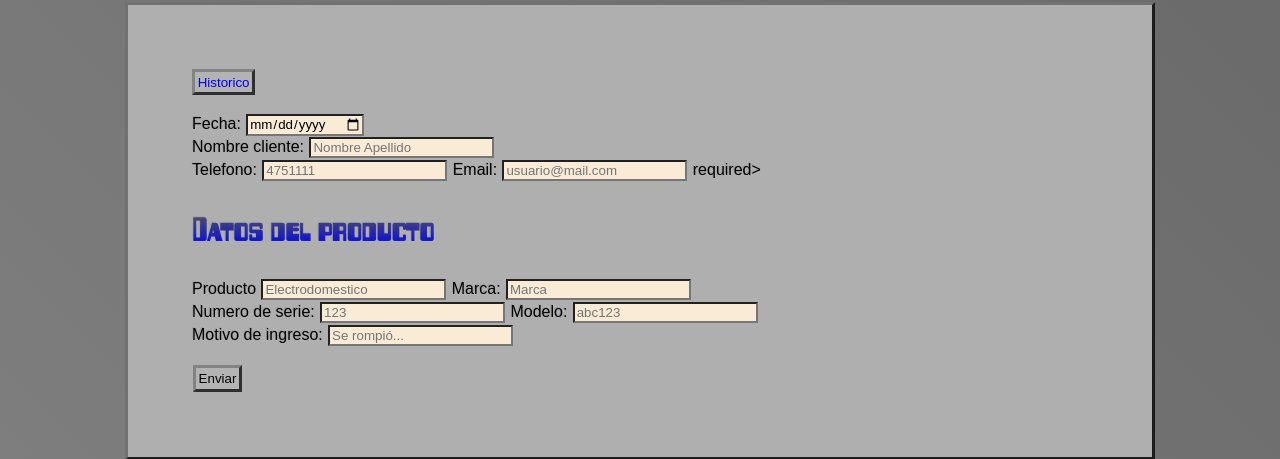
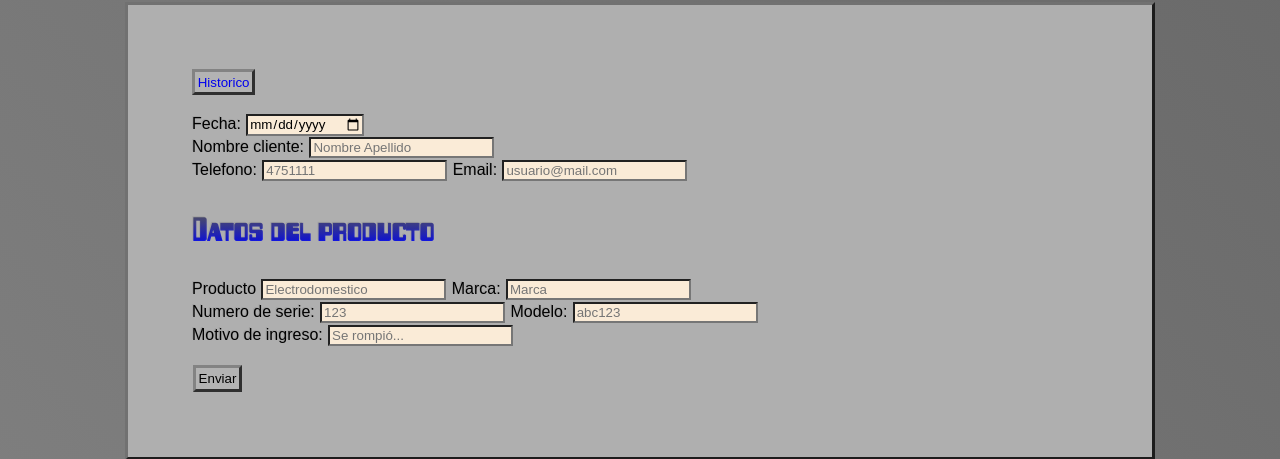
Before and after one commit to MarianaSardo/Sitio_Reparaciones, a PHP site: page / in a window 1280 px wide. Shown: the part 125-584 px from the top of the page. Run offline with PHP 8.4, Linux system fonts and the light colour scheme; some web fonts are replaced.

Commit message:
Update index.php

```diff
--- a/index.php
+++ b/index.php
@@ -19,7 +19,7 @@ include 'header.php';
         <label for="telefono">Telefono:</label>
         <input type="text" name="telefono" id="telefono"  placeholder="4751111" title="Por favor, solo ingrese n&uacute;meros" minlength="5" maxlength="12"  pattern="[0-9]+" required>
         <label for="mail">Email:</label>
-        <input type="email" name="mail" id="mail"  placeholder="usuario@mail.com"  pattern="[a-z0-9._%+-]+@[a-z0-9.-]+\.[a-z]{2,}$"> required>
+        <input type="email" name="mail" id="mail"  placeholder="usuario@mail.com"  pattern="[a-z0-9._%+-]+@[a-z0-9.-]+\.[a-z]{2,}$" required>
         <h3>Datos del producto</h3>
         <label for="producto">Producto</label>
         <input type="text" name="producto" id="producto"  placeholder="Electrodomestico" title="Por favor, ingrese tipo de producto" pattern="[a-zA-Z\s]+" minlength="3" maxlength="100" required>
```
